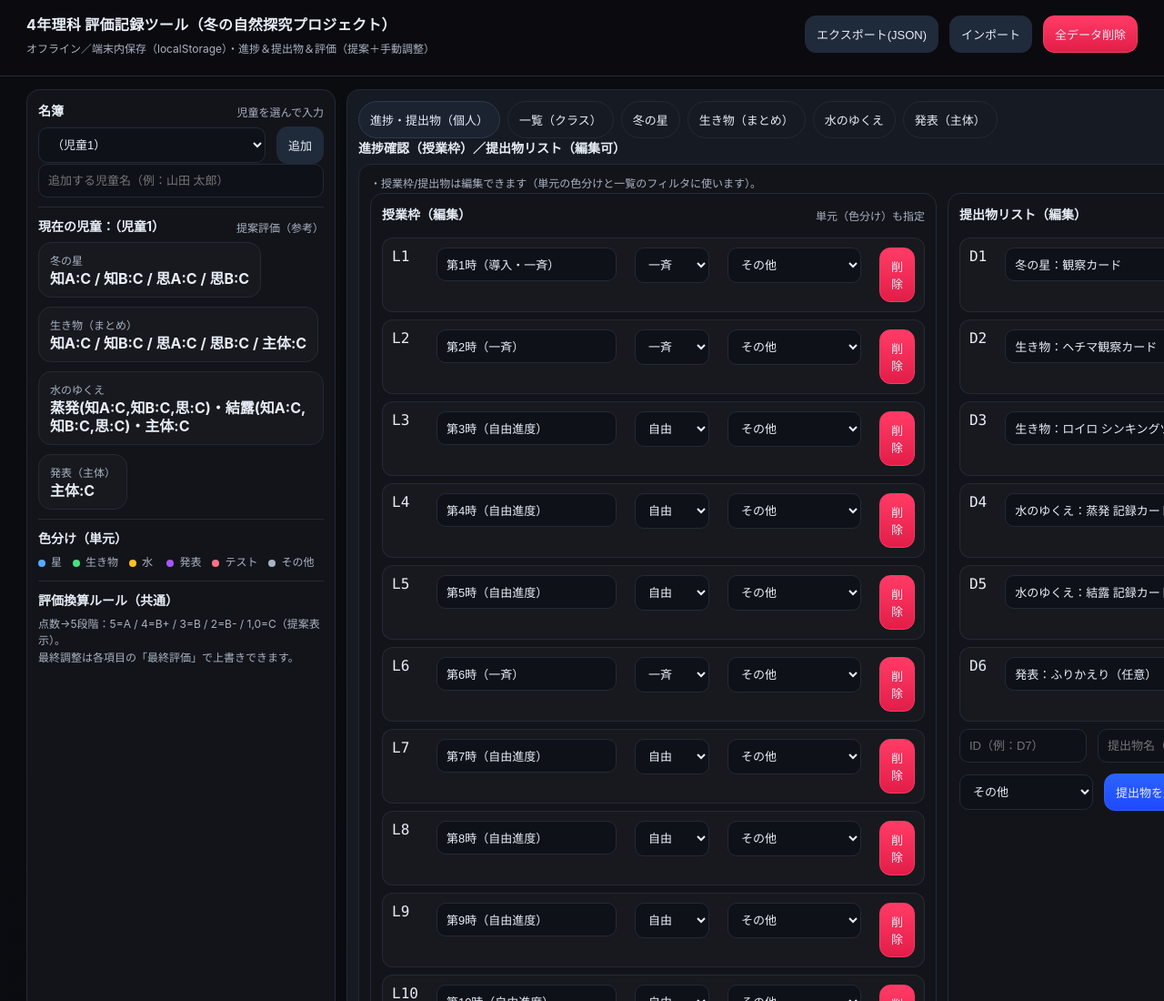
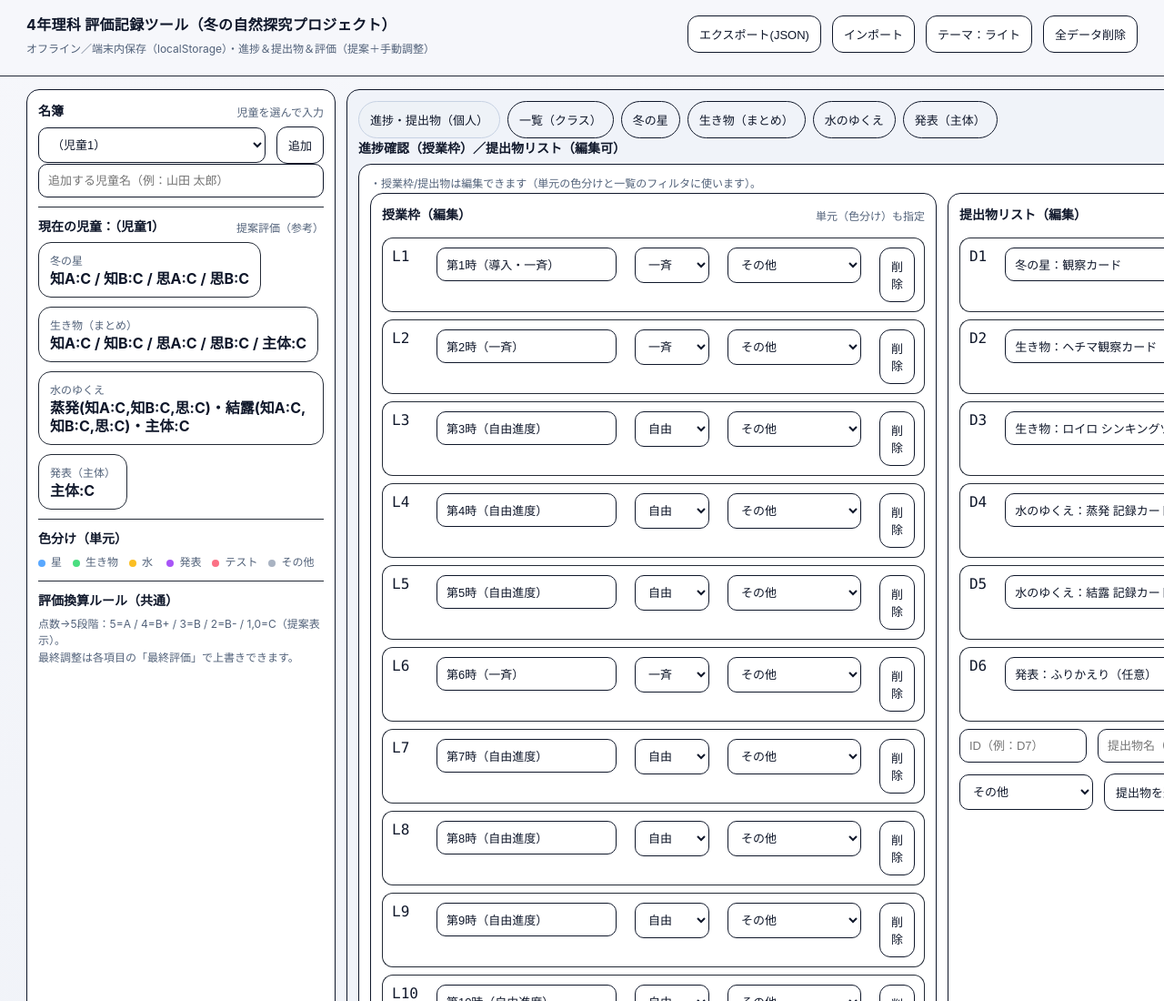
Before and after one commit to kakitanit123456/huyunosizenn-hyouka, a plain HTML site: page index.html in a window 1280 px wide. Shown: the top 1100 px of the page at 91% size. Drawn offline with Linux system fonts and the light colour scheme.

Commit message:
Update index.html

```diff
--- a/index.html
+++ b/index.html
@@ -23,6 +23,9 @@
       --u-pres: rgba(168,85,247,.14);
       --u-test: rgba(251,113,133,.12);
       --u-other: rgba(255,255,255,.05);
+      /* ===== light theme vars ===== */
+      --bgL:#f6f7fb; --cardL:#ffffff; --card2L:#f0f3f9; --textL:#0f172a; --mutedL:#52627a;
+    -  -lineL:#d7dee9; --chipL:#eef2f7; --btnL:#ffffff;
     }
     *{box-sizing:border-box}
     body{margin:0;background:linear-gradient(180deg,#0b0c10,#0a0b10 40%,#07080d);color:var(--text);font-family:-apple-system,BlinkMacSystemFont,"Hiragino Sans","Noto Sans JP",system-ui,Segoe UI,Roboto,Helvetica,Arial,sans-serif}
@@ -96,6 +99,37 @@
     .dot.test{background:#fb7185}
     .dot.other{background:#a9b3c2}
     .mini{font-size:11px;color:var(--muted);margin-top:4px}
+        /* ===== theme switch ===== */
+    html[data-theme="light"] body{
+      background:linear-gradient(180deg,var(--bgL),#eef1f7 40%,#e9edf5);
+      color:var(--textL);
+    }
+    html[data-theme="light"] header{background:rgba(246,247,251,.92)}
+    html[data-theme="light"] .card{background:var(--cardL);border-color:var(--lineL)}
+    html[data-theme="light"] .card.soft{background:var(--card2L)}
+    html[data-theme="light"] .sub,
+    html[data-theme="light"] .note,
+    html[data-theme="light"] .small,
+    html[data-theme="light"] .mini,
+    html[data-theme="light"] summary,
+    html[data-theme="light"] .pill,
+    html[data-theme="light"] .k .t,
+    html[data-theme="light"] .sec-title .hint{color:var(--mutedL)}
+    html[data-theme="light"] input,
+    html[data-theme="light"] select,
+    html[data-theme="light"] textarea{
+      background:#ffffff;border-color:var(--lineL);color:var(--textL)
+    }
+    html[data-theme="light"] .btn{background:var(--btnL);border-color:var(--lineL);color:var(--textL)}
+    html[data-theme="light"] .tab{border-color:var(--lineL);color:var(--textL)}
+    html[data-theme="light"] .tab.active{background:var(--chipL);border-color:#c7d2e3}
+    html[data-theme="light"] .ovTable th,
+    html[data-theme="light"] .ovTable td{
+      background:rgba(15,23,42,.03);border-color:var(--lineL)
+    }
+    html[data-theme="light"] .ovTable th,
+    html[data-theme="light"] .ovTable .sticky,
+    html[data-theme="light"] .ovTable .sticky2{background:rgba(255,255,255,.96)}
   </style>
 </head>
 <body>
@@ -109,6 +143,7 @@
       <div class="row">
         <button class="btn" id="btnExport">エクスポート(JSON)</button>
         <button class="btn" id="btnImport">インポート</button>
+        <button class="btn" id="btnTheme">テーマ</button>
         <button class="btn danger" id="btnReset">全データ削除</button>
       </div>
     </div>
@@ -173,7 +208,20 @@
 
 <script>
 const STORAGE_KEY = "rika4_eval_winter_project_v1";
+/** ===== theme (dark/light) ===== */
+const THEME_KEY = "rika4_theme_v1";
 
+function getInitialTheme(){
+  const saved = localStorage.getItem(THEME_KEY);
+  if(saved==="light" || saved==="dark") return saved;
+  return (window.matchMedia && window.matchMedia("(prefers-color-scheme: light)").matches) ? "light" : "dark";
+}
+function applyTheme(theme){
+  document.documentElement.setAttribute("data-theme", theme);
+  localStorage.setItem(THEME_KEY, theme);
+  const btn = document.getElementById("btnTheme");
+  if(btn) btn.textContent = `テーマ：${theme==="light" ? "ライト" : "ダーク"}`;
+}
 const UNITS = [
   {id:"all",  label:"（全て）"},
   {id:"star", label:"冬の星"},
@@ -1417,6 +1465,16 @@ function renderPres(rec){
 }
 
 init();
+  // theme apply + toggle
+let theme = getInitialTheme();
+applyTheme(theme);
+const btnTheme = document.getElementById("btnTheme");
+if(btnTheme){
+  btnTheme.onclick = ()=>{
+    theme = (theme==="light") ? "dark" : "light";
+    applyTheme(theme);
+  };
+}
 </script>
 </body>
 </html>
```
